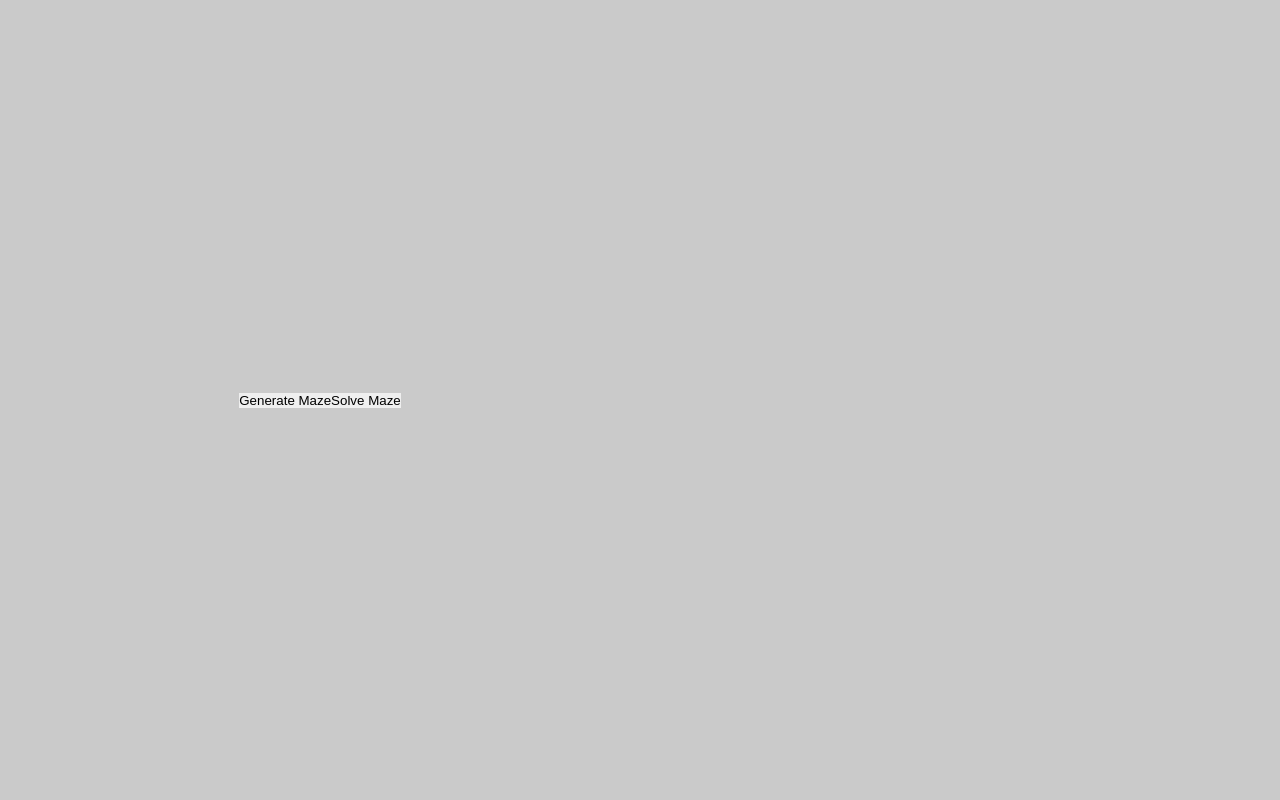
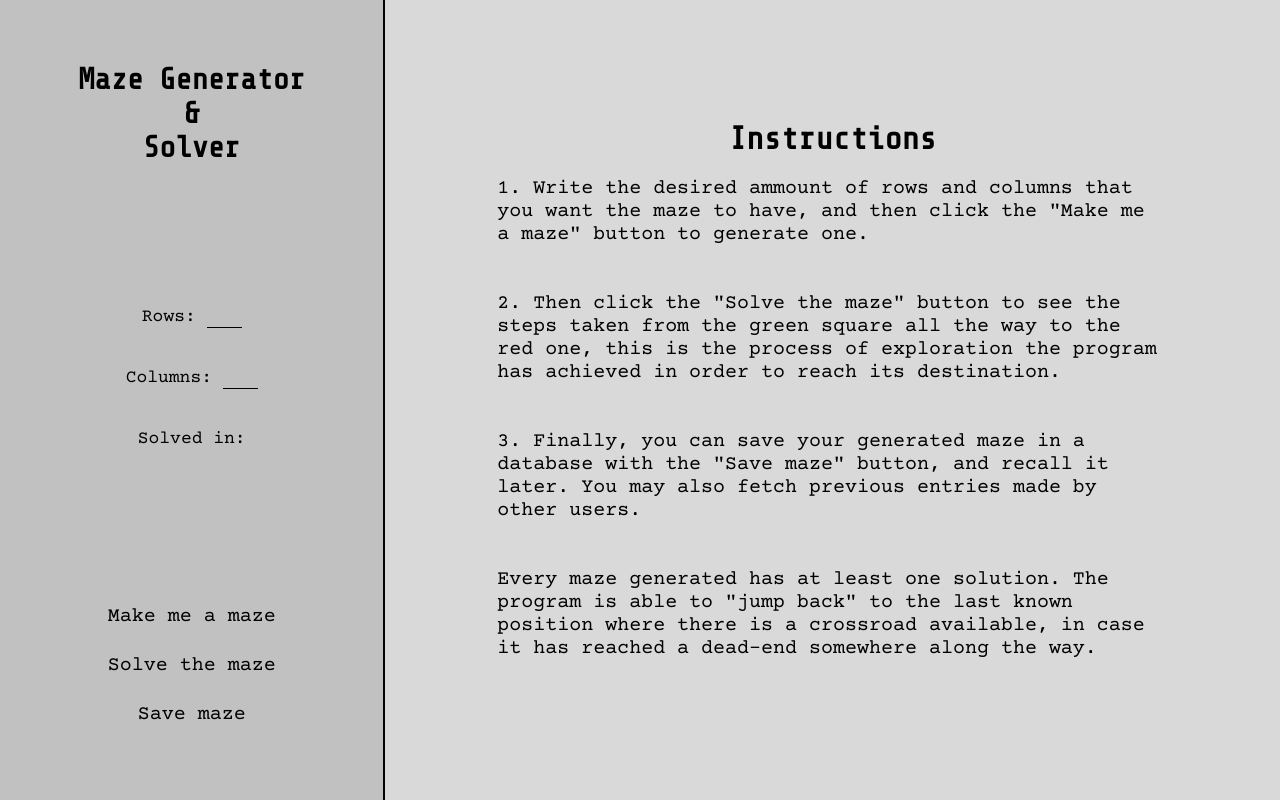
Before and after one commit to Tull198/Codes, a plain HTML site: page index.html in a window 1280 px wide. Drawn offline with nearby package versions, Linux system fonts and the light colour scheme.

Commit message:
First Commit

```diff
--- a/index.html
+++ b/index.html
@@ -1,18 +1,69 @@
 <!DOCTYPE html>
 <html lang="en">
   <head>
-    <meta charset="UTF-8">
-    <meta name="viewport" content="width=device-width, initial-scale=1.0">
+    <meta charset="UTF-8" />
+    <meta name="viewport" content="width=device-width, initial-scale=1.0" />
     <title>Maze Solver</title>
-    <link rel="stylesheet" href="styles.css">
+    <link rel="preconnect" href="https://fonts.googleapis.com" />
+    <link rel="preconnect" href="https://fonts.gstatic.com" crossorigin />
+    <link
+      rel="stylesheet"
+      href="https://fonts.googleapis.com/css?family=Share+Tech+Mono"
+    />
+    <link
+      rel="stylesheet"
+      href="https://fonts.googleapis.com/css?family=Courier+Prime"
+    />
+    <link rel="stylesheet" href="styles.css" />
   </head>
   <body>
-<div>
-<table id="maze" cellspacing="0">
+    <div id="menuContainer">
+      <section>
+        <h1 id="title">Maze Generator <br />&<br />Solver</h1>
+      </section>
+      <section id="menu">
+        <p>Rows: <input id="rows" type="number" /></p>
+        <p>Columns: <input id="columns" type="number" /></p>
+        <p id="solvedTime">Solved in:</p>
+      </section>
+      <section id="buttonContainer">
+        <button id="generateMaze" onclick="mazeGenerator()">
+          Make me a maze
+        </button>
+        <button id="solveMaze" onclick="timer()">Solve the maze</button>
+        <button id="solveSaver">Save maze</button>
+      </section>
     </div>
-<button id="generator" onClick="mazeGenerator()">Generate Maze</button>
-<button id="solver" onClick="timer()">Solve Maze</button>
-</table>
+    <div id="mazeContainer">
+      <div id="instructionsContainer">
+        <h1 id="instructionsTitle">Instructions</h1>
+        <p id="instructions">
+          1. Write the desired ammount of rows and columns that you want the
+          maze to have, and then click the "Make me a maze" button to generate
+          one.
+          <br />
+          <br />
+          <br />
+          2. Then click the "Solve the maze" button to see the steps taken from
+          the green square all the way to the red one, this is the process of
+          exploration the program has achieved in order to reach its
+          destination.
+          <br />
+          <br />
+          <br />
+          3. Finally, you can save your generated maze in a database with the
+          "Save maze" button, and recall it later. You may also fetch previous
+          entries made by other users.
+          <br />
+          <br />
+          <br />
+          Every maze generated has at least one solution. The program is able to
+          "jump back" to the last known position where there is a crossroad
+          available, in case it has reached a dead-end somewhere along the way.
+        </p>
+      </div>
+      <table id="maze"></table>
+    </div>
     <script src="script.js"></script>
   </body>
 </html>
--- a/script.js
+++ b/script.js
@@ -1,160 +1,187 @@
-var totalRows = 4
-var totalColumns = 4
-var init = [1,1]
-var timerInterval = 10
-
-var movementHistory = []
-var crossroads = []
-
-const mazeContainer = document.getElementById('maze')
-
+var init = [1, 1];
 
 function mazeGenerator() {
+  globalThis.movementHistory = [];
+  globalThis.crossroads = [];
+  globalThis.totalRows = Number(document.getElementById("rows").value);
+  globalThis.totalColumns = Number(document.getElementById("columns").value);
+
+  const instructions = document.getElementById("instructionsContainer");
+  const maze = document.getElementById("maze");
+
+  if (instructions == null) {
+    maze.innerHTML = "";
+  } else {
+    instructions.remove();
+  }
+
+  if (totalRows < totalColumns) {
+    var cellSize = 70 / totalColumns;
+  } else {
+    var cellSize = 70 / totalRows;
+  }
+
   for (var row = 1; row <= totalRows; row++) {
-        var newRow = document.createElement('tr')
+    var newRow = document.createElement("tr");
 
     for (var column = 1; column <= totalColumns; column++) {
-            var newColumn = document.createElement('td')
-            newColumn.setAttribute('id', `${row},${column}`)
-            newColumn.setAttribute('class', 'untaken')
+      var newColumn = document.createElement("td");
+      newColumn.setAttribute("id", `${row},${column}`);
+      newColumn.setAttribute("class", "untaken");
+      newColumn.setAttribute(
+        "style",
+        `width: ${cellSize}vh; height: ${cellSize}vh`
+      );
 
-            mazeContainer.appendChild(newColumn)
+      maze.appendChild(newColumn);
     }
-        mazeContainer.appendChild(newRow)
+    maze.appendChild(newRow);
   }
-    var start = document.getElementById('1,1')
-    start.setAttribute('style', 'background: green')
-    var end = document.getElementById(`${totalRows},${totalColumns}`)
-    end.setAttribute('style', 'background: red')
-    end.setAttribute('name', 'end')
+  const start = document.getElementById("1,1");
+  start.setAttribute("style", "background: green");
+  const end = document.getElementById(`${totalRows},${totalColumns}`);
+  end.setAttribute("style", "background: red");
+  end.setAttribute("name", "end");
 
-    looper(init)
+  mazeMaster(init);
 }
 
 function movementLogic(init) {
   var movement = {
-        right : document.getElementById(`${init[0]},${init[1] + 1}`),
-        left : document.getElementById(`${init[0]},${init[1] - 1}`),
-        bottom : document.getElementById(`${init[0] + 1},${init[1]}`),
-        top : document.getElementById(`${init[0] - 1},${init[1]}`)
-    }
+    right: document.getElementById(`${init[0]},${init[1] + 1}`),
+    left: document.getElementById(`${init[0]},${init[1] - 1}`),
+    bottom: document.getElementById(`${init[0] + 1},${init[1]}`),
+    top: document.getElementById(`${init[0] - 1},${init[1]}`),
+  };
 
   for (option in movement) {
-        if (!movement[option] || movement[option].getAttribute('class') != 'untaken') {
-            delete movement[option]
+    if (
+      !movement[option] ||
+      movement[option].getAttribute("class") != "untaken"
+    ) {
+      delete movement[option];
     }
   }
 
-    var next = {}// Object that saves direction and next move.
-    movKeys = Object.keys(movement)
-    movValues = Object.values(movement)
+  var next = {}; // Object that saves direction and next move.
+  movKeys = Object.keys(movement);
+  movValues = Object.values(movement);
 
-    var currentCellId = `${init[0]},${init[1]}`
-    movKeysLength = movKeys.length
+  var currentCellId = `${init[0]},${init[1]}`;
+  movKeysLength = movKeys.length;
 
   // If more than two options, save directions and square, save init.
   if (movKeysLength > 1) {
-        var chance = Math.floor(Math.random() * movKeysLength)
-        next[movKeys[chance]] = movValues[chance]
-        document.getElementById(currentCellId).setAttribute('class', 'crossroad')
-        crossroads.push(init)
+    var chance = Math.floor(Math.random() * movKeysLength);
+    next[movKeys[chance]] = movValues[chance];
+    document.getElementById(currentCellId).setAttribute("class", "crossroad");
+    crossroads.push(init);
   }
 
   // If only one option, save direction and square, make it 'taken'.
   else if (movKeysLength == 1) {
-        next[movKeys[0]] = movValues[0]
-        document.getElementById(currentCellId).setAttribute('class', 'taken')
+    next[movKeys[0]] = movValues[0];
+    document.getElementById(currentCellId).setAttribute("class", "taken");
+  } else {
+    crossroads = [...new Set(crossroads)]; // Removes duplicates and taken squares
+    init = crossroads.pop();
+    document.getElementById(currentCellId).setAttribute("class", "taken");
+    return init;
   }
 
-    else {
-        crossroads = [... new Set(crossroads)] // Removes duplicates and taken squares
-        init = crossroads.pop()
-        document.getElementById(currentCellId).setAttribute('class', 'taken')
-        return init
-
+  wallRemover(init, next);
+  var nextId = Object.values(next)[0].id; // This is first a Value, then an HTML element, then its id.
+  nextId = nextId.split(",");
+  init = [parseInt(nextId[0]), parseInt(nextId[1])]; // Turns the id into an usable array.
+  return init;
 }
 
-    wallRemover(init, next)
-    var nextId = Object.values(next)[0].id // This is first a Value, then an HTML element, then its id.
-    nextId = nextId.split(',')
-    init = [parseInt(nextId[0]), parseInt(nextId[1])] // Turns the id into an usable array.
-    return init
+function mazeMaster(init) {
+  console.time("resolve");
+  while (JSON.stringify(init) != `[${totalRows},${totalColumns}]`) {
+    movementHistory.push(init);
+    var init = movementLogic(init);
   }
 
-function looper(init){
-    console.time('resolve')
-    while (JSON.stringify(init) != `[${totalRows},${totalColumns}]`) {
-        movementHistory.push(init)
-        var init = movementLogic(init)
-    }
+  while (document.getElementsByClassName("untaken")[0]) {
+    crossroads = [];
+    init;
 
-    while (document.getElementsByClassName('untaken')[0]) {
-        crossroads = []
-        init
-
-        leftOver = document.getElementsByClassName('untaken')[0].id.split(',')
-        leftOver = [parseInt(leftOver[0]), parseInt(leftOver[1])]
+    leftOver = document.getElementsByClassName("untaken")[0].id.split(",");
+    leftOver = [parseInt(leftOver[0]), parseInt(leftOver[1])];
 
     var movement = [
       document.getElementById(`${leftOver[0]},${leftOver[1] + 1}`),
       document.getElementById(`${leftOver[0]},${leftOver[1] - 1}`),
       document.getElementById(`${leftOver[0] + 1},${leftOver[1]}`),
-            document.getElementById(`${leftOver[0] - 1},${leftOver[1]}`)
-        ]
+      document.getElementById(`${leftOver[0] - 1},${leftOver[1]}`),
+    ];
 
     for (mov in movement) {
-            if (movement[mov] && movement[mov].getAttribute('class') == 'crossroad') {
-                var option = movement[mov].id
-                option = option.split(',')
-                init = [parseInt(option[0]), parseInt(option[1])]
+      if (movement[mov] && movement[mov].getAttribute("class") == "crossroad") {
+        var option = movement[mov].id;
+        option = option.split(",");
+        init = [parseInt(option[0]), parseInt(option[1])];
       }
     }
 
     while (init) {
       try {
-                init = movementLogic(init)
+        init = movementLogic(init);
       } catch {
-                //This prevents getting out of the loop when the last square is taken.
+        //This prevents getting out of the loop when the last square is taken, as there won't be a next square to move on to.
       }
-        }}
-    console.timeEnd('resolve')
-
+    }
+  }
+  console.timeEnd("resolve");
 }
 
 function wallRemover(init, next) {
-    prevCell = document.getElementById(`${init[0]},${init[1]}`)
-    nextCell = Object.values(next)[0]
-    nextKey = Object.keys(next)[0]
+  prevCell = document.getElementById(`${init[0]},${init[1]}`);
+  nextCell = Object.values(next)[0];
+  nextKey = Object.keys(next)[0];
   switch (nextKey) {
-        case 'right':
-            prevCell.style['border-right'] = 'none'
-            nextCell.style['border-left'] = 'none'
-            break
-        case 'left':
-            prevCell.style['border-left'] = 'none'
-            nextCell.style['border-right'] = 'none'
-            break
-        case 'bottom':
-            prevCell.style['border-bottom'] = 'none'
-            nextCell.style['border-top'] = 'none'
-            break
-        case 'top':
-            prevCell.style['border-top'] = 'none'
-            nextCell.style['border-bottom'] = 'none'
-            break
+    case "right":
+      prevCell.style["border-right"] = "none";
+      nextCell.style["border-left"] = "none";
+      break;
+    case "left":
+      prevCell.style["border-left"] = "none";
+      nextCell.style["border-right"] = "none";
+      break;
+    case "bottom":
+      prevCell.style["border-bottom"] = "none";
+      nextCell.style["border-top"] = "none";
+      break;
+    case "top":
+      prevCell.style["border-top"] = "none";
+      nextCell.style["border-bottom"] = "none";
+      break;
   }
 }
 
-function timer () {
+function timer() {
+  totalCells = totalColumns * totalRows; // An arbitrary way to define the speed on which the path is highlighted.
+  if (totalCells <= 30) {
+    var timerInterval = 200;
+  } else if (totalCells <= 60) {
+    var timerInterval = 90;
+  } else if (totalCells <= 100) {
+    var timerInterval = 50;
+  } else {
+    var timerInterval = 10;
+  }
+
   const colourChanger = setInterval(() => {
-        movementHistory = [... new Set(movementHistory)] // Removes duplicates
+    movementHistory = [...new Set(movementHistory)]; // Removes duplicates
     if (movementHistory.length > 0) {
-            var marking = movementHistory.shift()
-            marking = document.getElementById(`${marking[0]},${marking[1]}`)
-            marking.style['background'] = 'rgb(250, 250, 250)'
+      var marking = movementHistory.shift();
+      marking = document.getElementById(`${marking[0]},${marking[1]}`);
+      marking.style["background"] = "rgb(250, 250, 250)";
+    } else {
+      marking = document.getElementById(`${totalRows},${totalColumns}`);
+      marking.style["background"] = "rgb(0, 136, 225)";
+      clearInterval(colourChanger);
     }
-        else {
-            clearInterval(colourChanger)
+  }, timerInterval);
 }
-        }, timerInterval)
-}
--- a/styles.css
+++ b/styles.css
@@ -1,27 +1,115 @@
 * {
-    padding: 0;
-    border: 0;
-    margin: 0;
+  padding: 0;
+  border: 0;
+  margin: 0;
 }
 
+body {
+  display: flex;
+  height: 100vh;
+  width: 100vw;
+}
 
-div {
-    display: flex;
-    align-items: center;
-    justify-content: center;
-    vertical-align: middle;
-    height: 100vh;
-    background-color: rgb(202, 202, 202);
+p {
+  padding: 20px 0 20px 0;
+}
+
+input {
+  font-family: inherit;
+  font-size: inherit;
+  width: 35px;
+  background: transparent;
+  border-bottom: 1px solid rgb(0, 0, 0);
+  transition: 0.25s ease-out;
+}
+
+input:focus {
+  outline-width: 0;
+}
+
+input:hover {
+  border-bottom: 1px solid rgb(255, 255, 255);
+}
+
+input::-webkit-outer-spin-button,
+input::-webkit-inner-spin-button {
+  -webkit-appearance: none;
+  margin: 0;
+}
+button {
+  font-family: "Courier Prime";
+  font-size: 20px;
+  margin: 5px;
+  padding: 8px;
+  background: transparent;
+  transition: 0.25s;
+}
+
+button:hover {
+  box-shadow: 0 1px 0 #000000;
 }
 
 table {
-    display: flexbox;
-    width: 80vh;
-    height: 80vh;
-    border-collapse: collapse
+  border-collapse: collapse;
 }
 
 td {
-    border: 2px solid rgb(137, 137, 137);
+  border: 2px solid rgb(137, 137, 137);
+}
 
+#menuContainer {
+  display: flex;
+  align-items: center;
+  flex-direction: column;
+  justify-content: space-around;
+  width: 30vw;
+  background-color: rgb(193, 193, 193);
+  border-right: 2px solid rgb(2, 2, 2);
 }
+
+#title {
+  font-family: "Share Tech Mono";
+  font-size: 30px;
+  text-align: center;
+}
+
+#menu {
+  font-family: "Courier Prime";
+  font-size: 18px;
+  width: 80%;
+  display: inherit;
+  flex-direction: column;
+  text-align: center;
+}
+
+#buttonContainer {
+  display: inherit;
+  align-items: center;
+  flex-direction: column;
+}
+
+#mazeContainer {
+  display: flex;
+  align-items: center;
+  justify-content: center;
+  width: 70vw;
+  background-color: rgb(217, 217, 217);
+}
+
+#instructionsContainer {
+  display: inherit;
+  flex-wrap: wrap;
+  align-items: center;
+  justify-content: center;
+  flex-direction: column;
+}
+
+#instructionsTitle {
+  font-family: "Share Tech Mono";
+}
+
+#instructions {
+  font-family: "Courier Prime";
+  font-size: 20px;
+  width: 75%;
+}
```
Also changed, not shown: README.md (deleted). Lines whose indentation alone changed are shown as unchanged.
